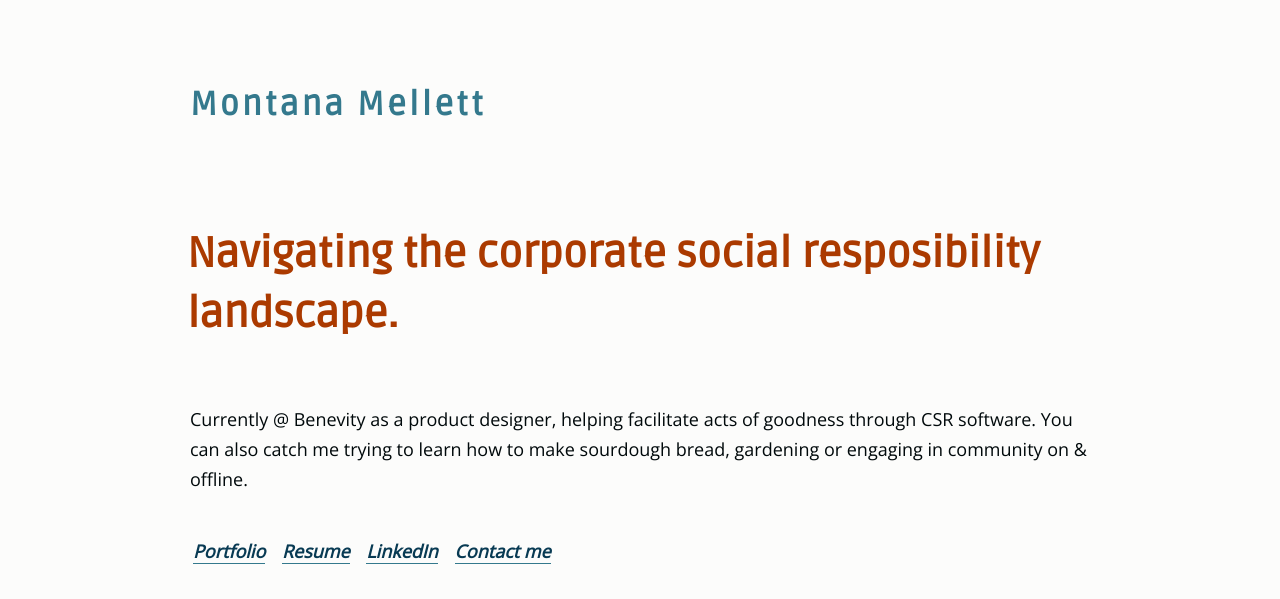
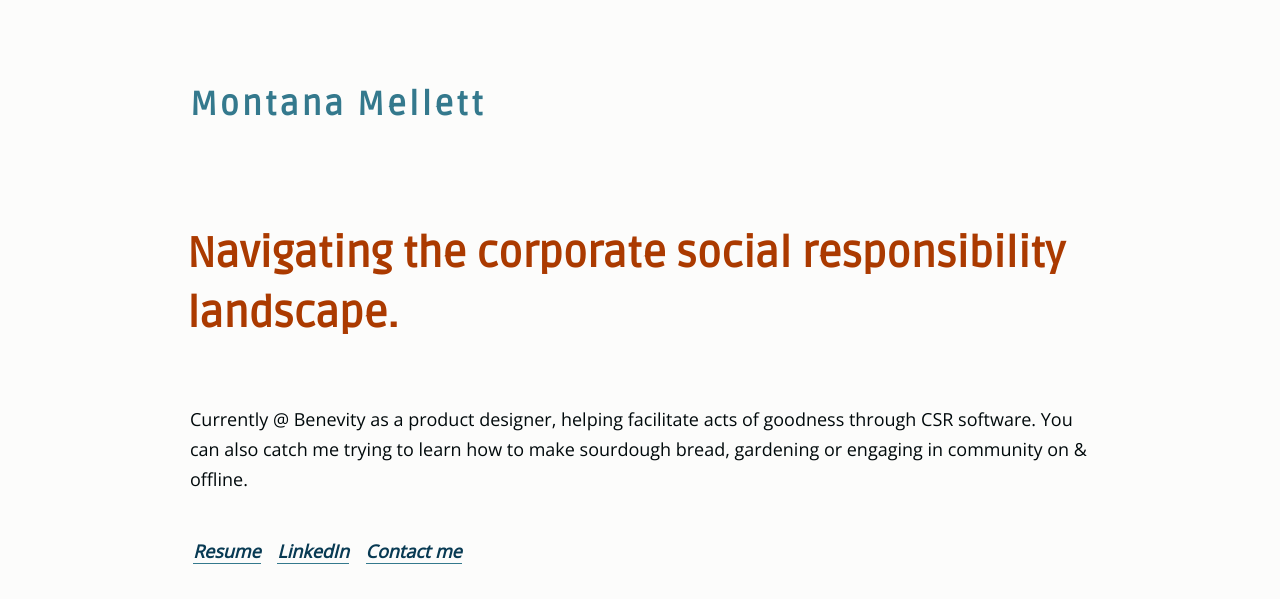
Before and after one commit to m-rae/montanamellett, a plain HTML site: page index.html in a window 1280 px wide. Shown: the top 599 px of the page. Drawn offline with nearby package versions, Linux system fonts and the light colour scheme.

Commit message:
Fixed a spelling error

```diff
--- a/index.html
+++ b/index.html
@@ -21,10 +21,10 @@
 
 <body>
   <h4 class="name">Montana Mellett</h4>
-  <h1 class="intro">Navigating the corporate social resposibility landscape.</h1>
+  <h1 class="intro">Navigating the corporate social responsibility landscape.</h1>
   <p class="about">Currently @ Benevity as a product designer, helping facilitate acts of goodness through CSR software. You can also catch me trying to learn how to make sourdough bread, gardening or engaging in community on & offline.</p>
   <ul class="socials">
-    <li><a href="https://docs.google.com/presentation/d/1TdNUGUXBJY0EDrubLez3ynwOXd1YHtn3-pAbGDlFtrc/present?slide=id.p" target="blank">Portfolio</a></li>
+  <!-- <li><a href="https://docs.google.com/presentation/d/1TdNUGUXBJY0EDrubLez3ynwOXd1YHtn3-pAbGDlFtrc/present?slide=id.p" target="blank">Portfolio</a></li> -->
     <li><a href="files/montana-mellett-resume-oct2021.pdf" target="blank">Resume</a></li>
     <li><a href="https://www.linkedin.com/in/montana-mellett/" target="blank">LinkedIn</a></li>
     <li><a href="mailto:montanamellett@gmail.com" target="blank">Contact me</a></li>
```
